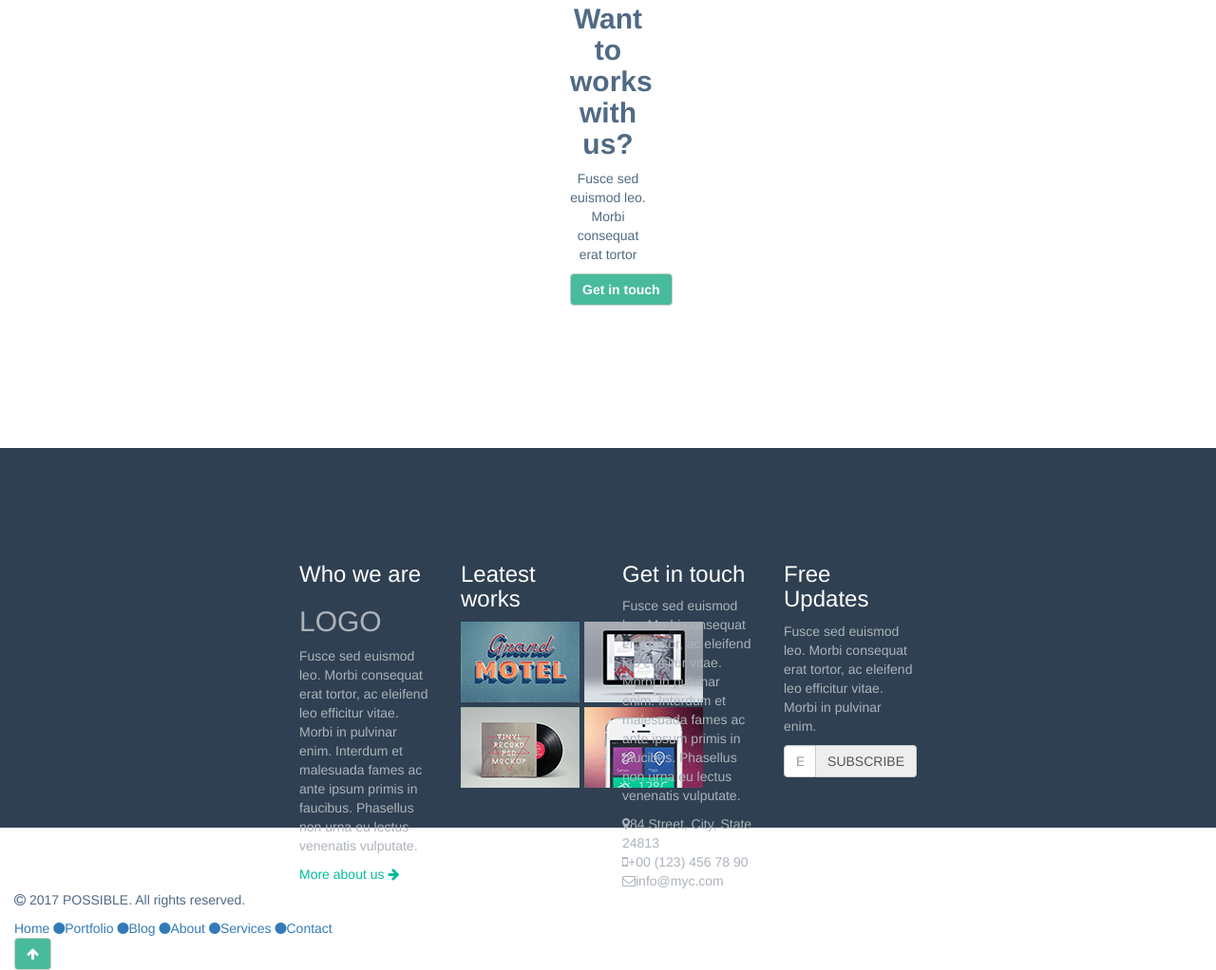
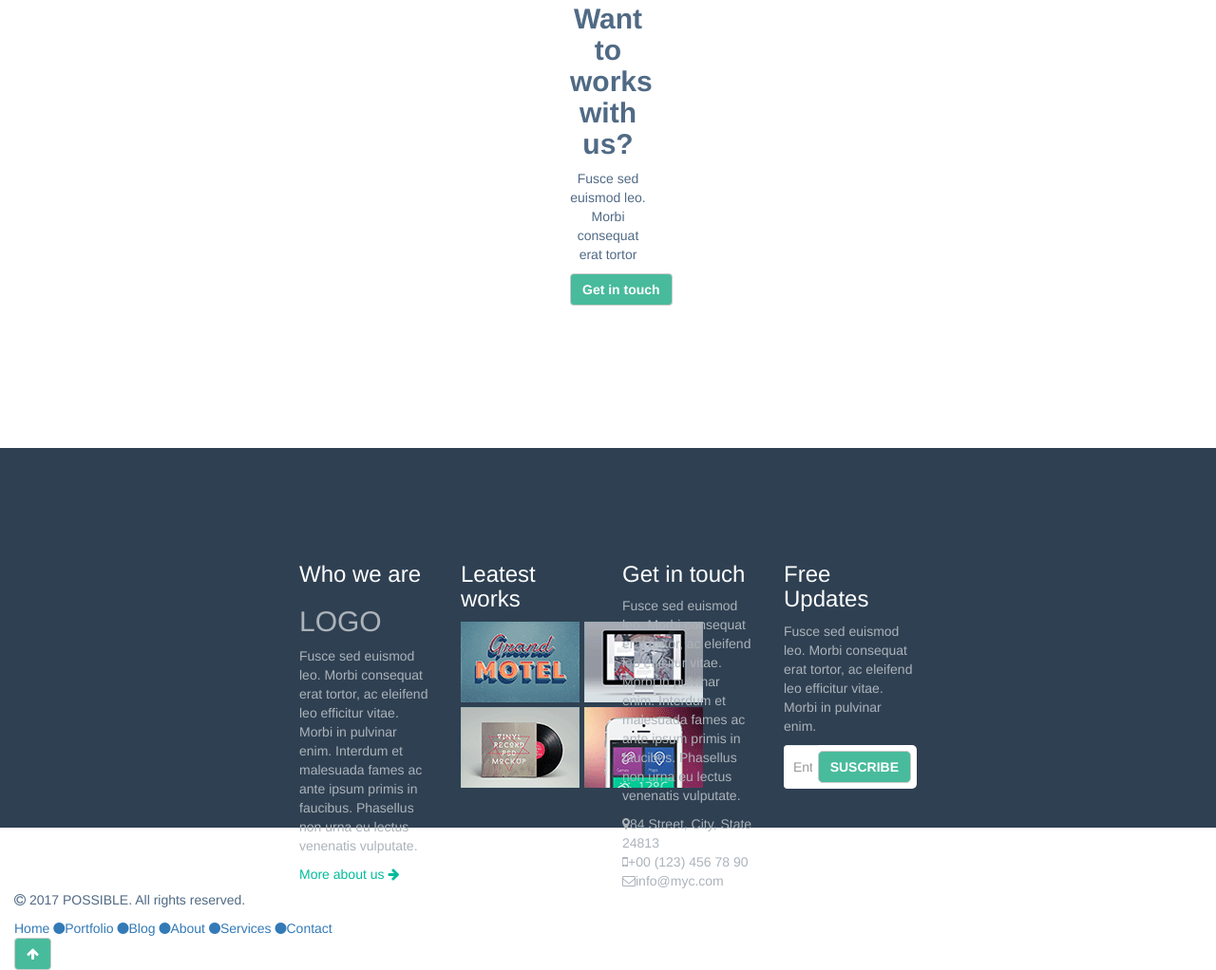
Before and after one commit to kenyaguzmanp/progress, a website: page public_html/index.html in a window 1280 px wide. Shown: the part 3303-4325 px from the top of the page at 95% size. Drawn offline with nearby package versions, Linux system fonts and the light colour scheme; a web font is replaced by a local one.

Commit message:
add style of subscribe input

```diff
--- a/public_html/index.html
+++ b/public_html/index.html
@@ -431,9 +431,14 @@
                                 ac eleifend leo efficitur vitae. Morbi in pulvinar
                                 enim.
                             </p>
-                            <div class="input-group">
-                                <input type="text" class="form-control" placeholder="Enter your email address" aria-describedby="basic-addon2">
-                                <span class="input-group-addon" id="basic-addon2">SUBSCRIBE</span>
+                            <div class="input-group input-group2">
+                                <input type="text" class="form-control" id="inputSuscribe" placeholder="Enter your email address" aria-describedby="basic-addon2">
+                                <div class="input-group-btn">
+                                    <button type="button" class="btn btn-default" id="basic-addon2">SUSCRIBE</button>
+                                </div>
+<!--                                <span class="btn btn-default input-group-addon" id="basic-addon2">SUBSCRIBE</span>-->
+<!--                                <button type="button" class="btn btn-default">SUSCRIBE</button>-->
+<!--                                <span><button type="button" class="btn btn-default input-group-addon">SUSCRIBE</button></span>-->
                             </div>
                         </div>
                     </div>
--- a/public_html/style.css
+++ b/public_html/style.css
@@ -145,3 +145,18 @@ body{
     top: 100%;
     right: 40%;
 }*/
+.input-group2{
+    padding-right: 6px;
+    border-radius: 5px;
+    background-color: white;
+}
+
+#basic-addon2{
+    border-radius: 5px;
+}
+
+
+#inputSuscribe{
+    padding: 23px 7px 23px 10px;
+    border-style: none;
+}
```
